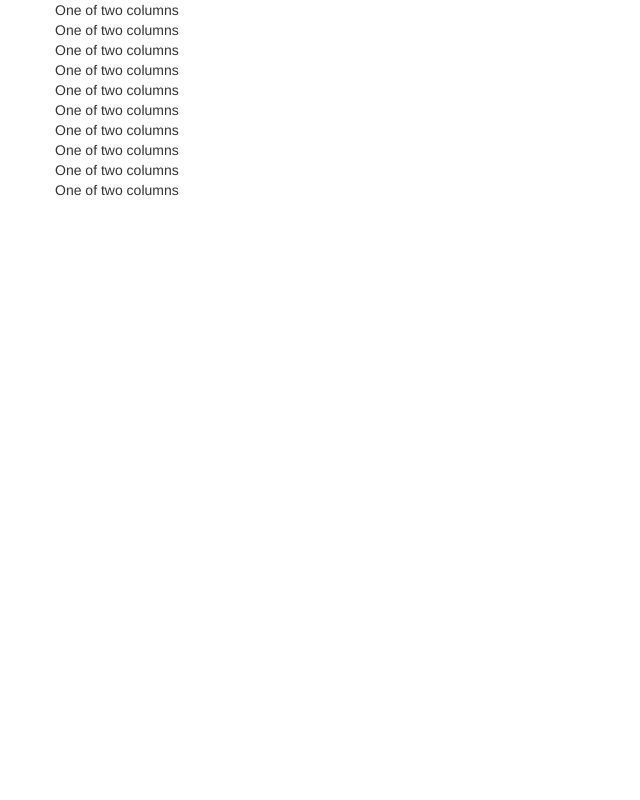
After one commit to daniellabonte/bigfoot, a PHP site: page /test.php in a window 1280 px wide. The commit adds this page. Shown: the whole page, without its empty margins (0-640 px from the left). Run offline with PHP 8.4, Linux system fonts and the light colour scheme; some libraries are stand-ins or nearby versions.

Commit message:
test.php added for testing whatever and some changes made to products.php

```diff
--- a/js/functions.js
+++ b/js/functions.js
@@ -15,4 +15,25 @@
 /*INDEX.PHP*******************************************************************/
 
 /**/
-$('#filterButton').click(function(){ console.log("ASDF"); });
+
+
+
+
+
+
+/*jQUERY**********************************************************************/
+	$(document).ready(function(){
+
+	/*FILTERS*****************************************************************/
+		$('#filterButton').click(function() { ShowFilters() });
+
+		$('#filterButton').hover(function() {
+			$(this).css('cursor','pointer');
+    });
+
+		function ShowFilters() {
+			console.log("Clicked yo");
+		};
+	/*****************************************************************FILTERS*/
+
+	});
--- /dev/null
+++ b/test.php
@@ -0,0 +1,75 @@
+<!DOCTYPE html>
+<html>
+<head>
+	<meta charset="utf-8">
+
+	<!-- ICON -->
+	<link rel="shortcut icon" type="image/x-icon" href="./images/BIGfoot.ico" />
+
+	<!-- BOOTSTRAP -->
+	<link rel="stylesheet" href="https://maxcdn.bootstrapcdn.com/bootstrap/3.3.7/css/bootstrap.min.css">
+	<script src="https://ajax.googleapis.com/ajax/libs/jquery/3.1.1/jquery.min.js"></script>
+	<script src="https://maxcdn.bootstrapcdn.com/bootstrap/3.3.7/js/bootstrap.min.js"></script>
+
+	<!-- jQUERY -->
+	<!-- not sure if i need this as well as bootstrap jQuery -->
+	<script src="https://code.jquery.com/jquery-2.1.4.min.js"></script>
+
+	<!-- PAGINATION -->
+	<script src="js/pagination/paginga.jquery.js"></script>
+
+	<!-- LOCAL CSS -->
+	<link rel="stylesheet" type="text/css" href="css/buttons.css"/>
+	<link rel="stylesheet" type="text/css" href="css/style.css"/>
+
+	<!-- JAVASCRIPT -->
+	<script type='text/javascript' src='js/functions.js'></script>
+	<title>test</title>
+</head>
+<body>
+
+<div class="container">
+  <div class="row justify-content-start">
+    <div class="col-4">
+      One of two columns
+    </div>
+    <div class="col-4">
+      One of two columns
+    </div>
+  </div>
+  <div class="row justify-content-center">
+    <div class="col-4">
+      One of two columns
+    </div>
+    <div class="col-4">
+      One of two columns
+    </div>
+  </div>
+  <div class="row justify-content-end">
+    <div class="col-4">
+      One of two columns
+    </div>
+    <div class="col-4">
+      One of two columns
+    </div>
+  </div>
+  <div class="row justify-content-around">
+    <div class="col-4">
+      One of two columns
+    </div>
+    <div class="col-4">
+      One of two columns
+    </div>
+  </div>
+  <div class="row justify-content-between">
+    <div class="col-4">
+      One of two columns
+    </div>
+    <div class="col-4">
+      One of two columns
+    </div>
+  </div>
+</div>
+
+</body>
+</html>
```
Also changed, not shown: products.php (+16 -2 lines).
